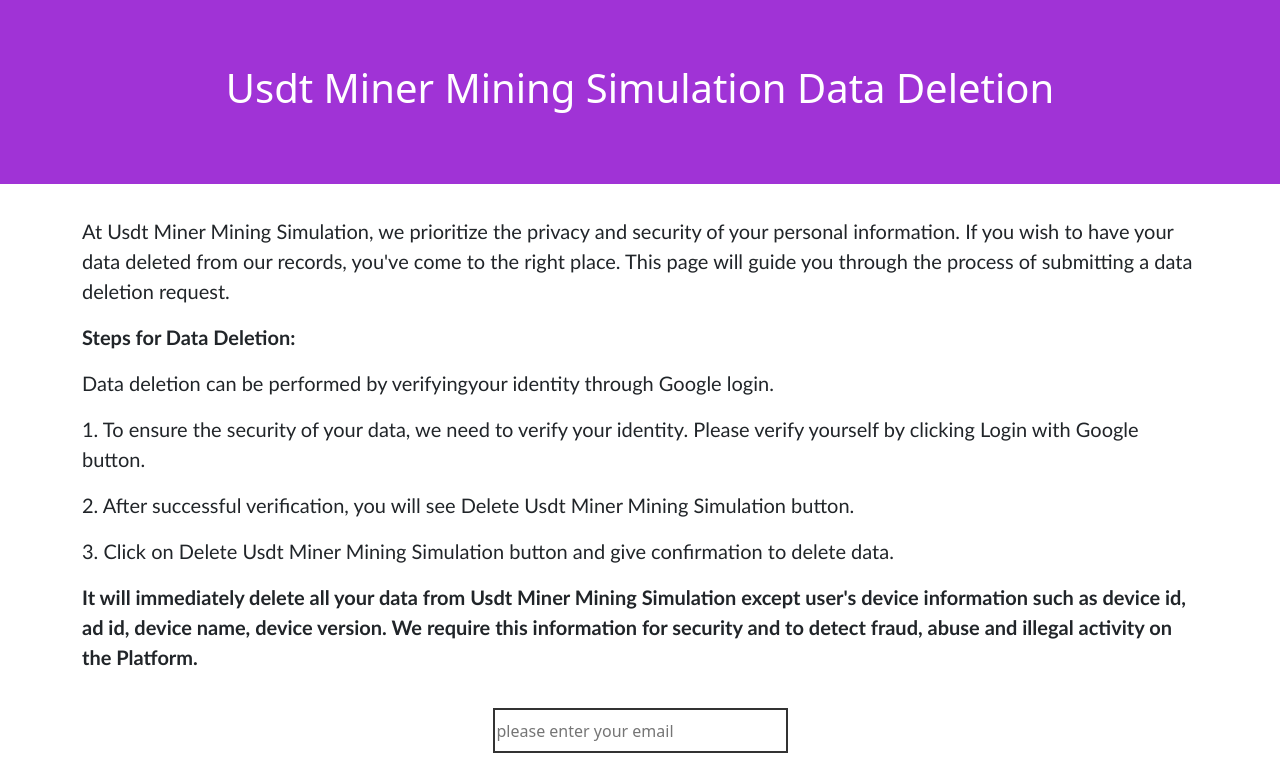
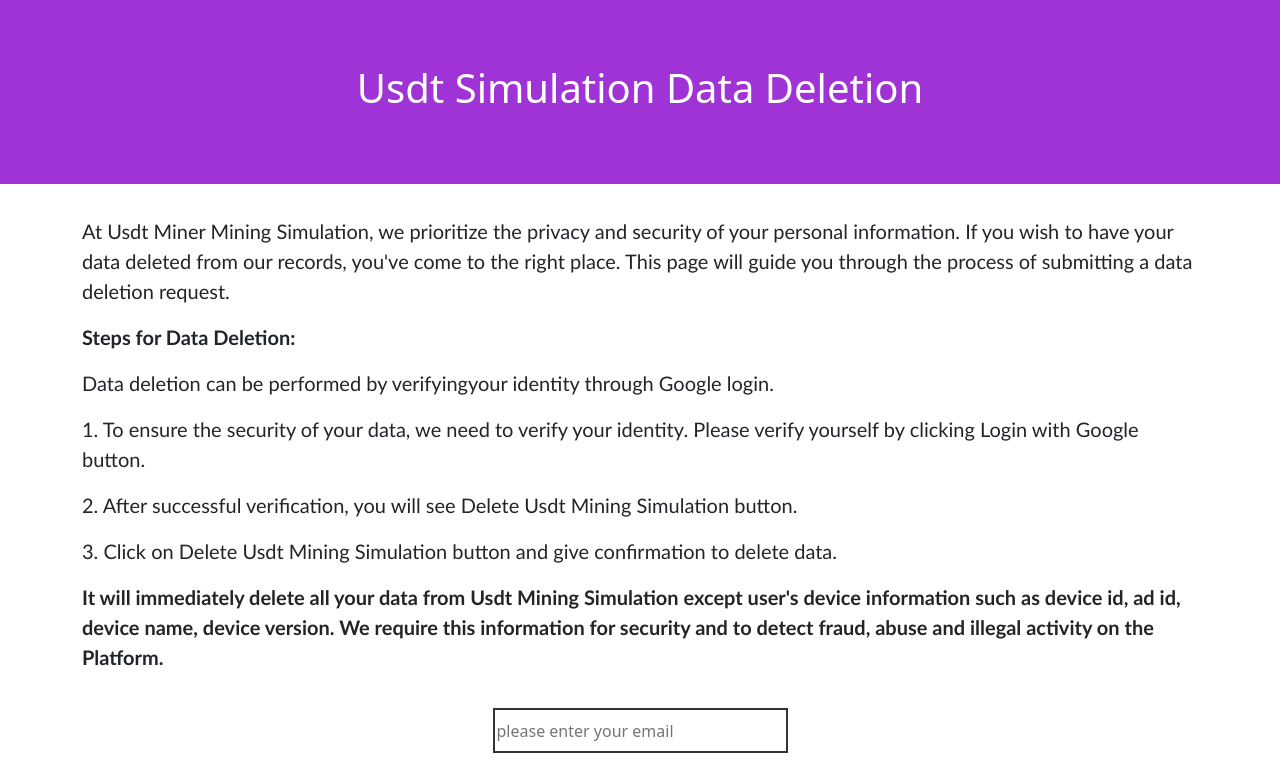
Before and after one commit to SahilDudhatWork/USDT-Miner-Mining-Simulation, a plain HTML site: page index.html in a window 1280 px wide. Shown: the top 762 px of the page. Drawn offline with nearby package versions, Linux system fonts and the light colour scheme.

Commit message:
Update index.html

```diff
--- a/index.html
+++ b/index.html
@@ -145,7 +145,7 @@
           "
         >
           <div class="page-title">
-            <h1 style="color: white">Usdt Miner Mining Simulation Data Deletion</h1>
+            <h1 style="color: white">Usdt Simulation Data Deletion</h1>
           </div>
         </div>
       </div>
@@ -202,7 +202,7 @@
           <p>
             <span style="font-size: 15pt"
               ><span style="font-family: Calibri, 'sans-serif'"
-                >2. After successful verification, you will see Delete Usdt Miner Mining Simulation
+                >2. After successful verification, you will see Delete Usdt Mining Simulation
                 button.</span
               ></span
             >
@@ -211,7 +211,7 @@
           <p>
             <span style="font-size: 15pt"
               ><span style="font-family: Calibri, 'sans-serif'"
-                >3. Click on Delete Usdt Miner Mining Simulation button and give confirmation to
+                >3. Click on Delete Usdt Mining Simulation button and give confirmation to
                 delete data.</span
               ></span
             >
@@ -220,7 +220,7 @@
           <p>
             <span style="font-size: 15pt; font-weight: 700"
               ><span style="font-family: Calibri, 'sans-serif'"
-                >It will immediately delete all your data from Usdt Miner Mining Simulation except
+                >It will immediately delete all your data from Usdt Mining Simulation except
                 user's device information such as device id, ad id, device name,
                 device version. We require this information for security and to
                 detect fraud, abuse and illegal activity on the Platform.</span
@@ -292,7 +292,7 @@
   <script>
     function deleteAccount() {
 
-     const apiUrl = 'https://peradox.in/api/smiulation-usdt/deleteAccount';
+     const apiUrl = 'https://peradox.in/api/crypto-simulator/deleteAccount';
      const emailInput = document.querySelector('input[type="email"]');
 
       const emailValue = emailInput.value;
```
